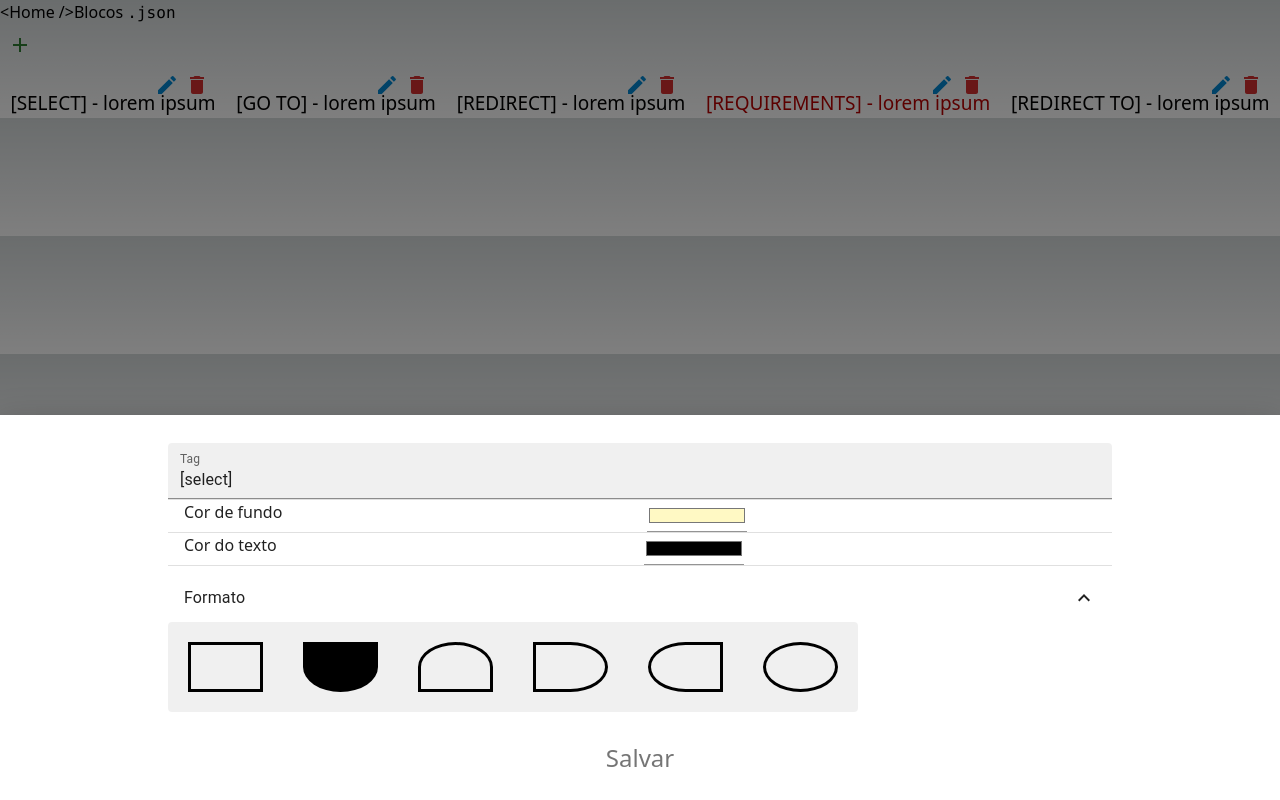
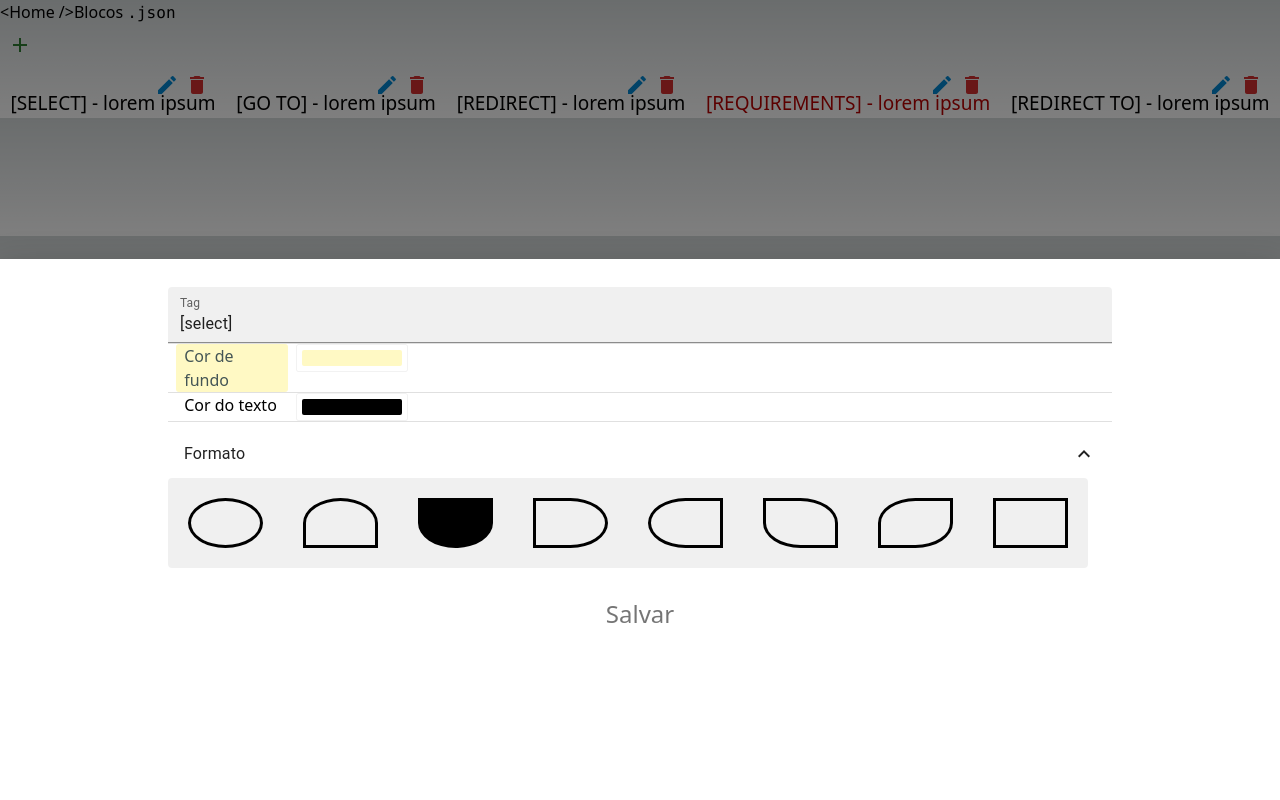
Before and after one commit to Dogl4/update-jsons, a Next.js app: page /blocos in a window 1280 px wide. Both pictures are taken after a click on the button 166 px from the left and 85 px from the top of the page. Built offline with nearby package versions, Linux system fonts and the light colour scheme.

Commit message:
feat: changed component of select color

```diff
--- a/package.json
+++ b/package.json
@@ -22,8 +22,13 @@
     "next": "13.4.8",
     "postcss": "8.4.25",
     "react": "18.2.0",
+    "react-color": "^2.19.3",
     "react-dom": "18.2.0",
     "tailwindcss": "3.3.2",
     "typescript": "5.1.6"
+  },
+  "devDependencies": {
+    "@types/react-color": "^3.0.6",
+    "@types/reactcss": "^1.2.6"
   }
 }
--- /dev/null
+++ b/src/components/PageBlocks/EditInfos/SketchPicker/index.tsx
@@ -0,0 +1,70 @@
+"use strict";
+
+import React, { useState, useEffect } from "react";
+import reactCSS from "reactcss";
+import { SketchPicker } from "react-color";
+import { COLORS_OF_PALLET } from "@/constants";
+
+export default function SketchExample({ styleBlock, setStyleBlock, value }: any) {
+  const [state, setState] = useState({
+    displayColorPicker: false,
+    background: styleBlock[value] || "#000"
+  });
+
+  const handleClick = () => {
+    setState({ ...state, displayColorPicker: !state.displayColorPicker });
+  };
+
+  const handleClose = () => {
+    setState({ ...state, displayColorPicker: false });
+  };
+
+  const handleChange = (color: any | undefined) => {
+    setState({ ...state, background: color.hex });
+    setStyleBlock({ ...styleBlock, [value]: color.hex });
+  };
+
+  const styles = reactCSS({
+    default: {
+      swatch: {
+        padding: "5px",
+        background: "#fff",
+        borderRadius: "1px",
+        boxShadow: "0 0 0 0.5px rgba(0,0,0,.1)",
+        cursor: "pointer",
+        margin: '1px'
+      },
+      color: {
+        width: "36px",
+        height: "14px",
+        borderRadius: "2px",
+        background: state.background,
+      }
+    },
+  });
+
+  return (
+    <div>
+      <div style={styles.swatch} onClick={handleClick}>
+        <div
+          style={{
+            width: "100px",
+            height: "16px",
+            borderRadius: "2px",
+            background: state.background,
+          }}
+        />
+      </div>
+      {state.displayColorPicker ? (
+        <div style={{ position: "absolute", zIndex: "2" }}>
+          <div style={{ position: "fixed", top: "0px", right: "0px", bottom: "0px", left: "0px" }} onClick={handleClose} />
+          <SketchPicker
+            presetColors={COLORS_OF_PALLET}
+            color={state.background}
+            onChange={handleChange}
+          />
+        </div>
+      ) : null}
+    </div>
+  );
+}
--- a/src/components/PageBlocks/EditInfos/index.tsx
+++ b/src/components/PageBlocks/EditInfos/index.tsx
@@ -5,7 +5,6 @@ import {
   Divider,
   Drawer,
   IconButton,
-  Input,
   List,
   ListItemButton,
   ListItemText,
@@ -18,6 +17,7 @@ import {
 import React, { useEffect, useState } from "react";
 import ExpandLess from '@mui/icons-material/ExpandLess';
 import ExpandMore from '@mui/icons-material/ExpandMore';
+import SketchPicker from './SketchPicker';
 
 const ToggleButtonGroupEdit = styled(ToggleButtonGroup)({
   backgroundColor: 'rgba(0, 0, 0, 0.06)',
@@ -37,7 +37,6 @@ export default function EditInfos({
   open: state,
   toggleDrawer,
   addBlock,
-  closeDrawer,
   styleBlock,
   setStyleBlock
 }: any) {
@@ -64,6 +63,10 @@ export default function EditInfos({
     setStyleBlock({ ...styleBlock, shape: newAlignment })
   };
 
+  const changeColorInInput = (event: any, valueType: string) => {
+    setStyleBlock({ ...styleBlock, [valueType]: event.target?.value });
+  };
+
   const list = (anchor: any) => (
     <div style={{ width: '80%', margin: '0 auto' }}>
       <Box
@@ -83,24 +86,35 @@ export default function EditInfos({
                 variant="filled"
                 placeholder={description}
                 value={styleBlock[value]}
-                onChange={(e) => setStyleBlock({ ...styleBlock, [value]: e.target.value })}
+                onChange={(e) => changeColorInInput(e, value)}
               />
               <Divider />
             </>
           ))}
           {
-            [{ title: "Cor de fundo", value: 'backgroundColor' },
-            { title: "Cor do texto", value: 'textColor' }
-          ].map(({ title, value }) => (
+            [{ title: "Cor de fundo", value: 'backgroundColor', cssColor: 'backgroundColor' },
+            { title: "Cor do texto", value: 'textColor', cssColor: 'color' }
+          ].map(({ title, value, cssColor }) => (
             <>
-              <div key={title} style={{ display: 'grid', gridTemplateColumns: 'auto auto' }}>
-                <h2 style={{ marginLeft: '16px' }}>{title}</h2>
-                <Input
-                  type="color"
-                  value={styleBlock[value]}
-                  sx={{ width: '100px' }}
-                  onChange={(e: any) => setStyleBlock({ ...styleBlock, [value]: e.target.value })}
-                  />
+              <div key={title} style={{ display: 'flex' }}>
+                <h2
+                  style={{
+                    margin: '0 8.2px',
+                    borderRadius: '3px',
+                    fontWeight: '400',
+                    padding: '0 8px',
+                    color: '#455',
+                    width: "112px",
+                    [cssColor]: styleBlock[value]
+                  }}
+                >
+                  {title}
+                </h2>
+                <SketchPicker
+                  value={value}
+                  styleBlock={styleBlock}
+                  setStyleBlock={setStyleBlock}
+                />
               </div>
               <Divider />
             </>
@@ -121,19 +135,21 @@ export default function EditInfos({
             aria-label="Platform"
             className="format-block"
           >
-            <ToggleButtonEdit color="success" value="0" style={{ border: '3px solid black', margin: "20px", borderRadius: '0', width: '75px', height: '50px' }}></ToggleButtonEdit>
+            <ToggleButtonEdit value="50%" style={{ border: '3px solid black', margin: "20px", borderRadius: '50%', width: '75px', height: '50px' }}></ToggleButtonEdit>
+            <ToggleButtonEdit value="50% 50% 0 0" style={{ border: '3px solid black', margin: "20px", borderRadius: '50% 50% 0 0', width: '75px', height: '50px' }}></ToggleButtonEdit>
             <ToggleButtonEdit value="0 0 50% 50%" style={{ border: '3px solid black', margin: "20px", borderRadius: '0 0 50% 50%', width: '75px', height: '50px' }}></ToggleButtonEdit>
-            <ToggleButtonEdit value="50% 50% 0 0" style={{ border: '3px solid black', margin: "20px", borderRadius: '50% 50% 0 0', width: '75px', height: '50px' }}></ToggleButtonEdit>
             <ToggleButtonEdit value="0 50% 50% 0" style={{ border: '3px solid black', margin: "20px", borderRadius: '0 50% 50% 0', width: '75px', height: '50px' }}></ToggleButtonEdit>
             <ToggleButtonEdit value="50% 0 0 50%" style={{ border: '3px solid black', margin: "20px", borderRadius: '50% 0 0 50%', width: '75px', height: '50px' }}></ToggleButtonEdit>
-            <ToggleButtonEdit value="50%" style={{ border: '3px solid black', margin: "20px", borderRadius: '50%', width: '75px', height: '50px' }}></ToggleButtonEdit>
+            <ToggleButtonEdit value="0 50% 0 50%" style={{ border: '3px solid black', margin: "20px", borderRadius: '0 50% 0 50%', width: '75px', height: '50px' }}></ToggleButtonEdit>
+            <ToggleButtonEdit value="50% 0 50% 0" style={{ border: '3px solid black', margin: "20px", borderRadius: '50% 0 50% 0', width: '75px', height: '50px' }}></ToggleButtonEdit>
+            <ToggleButtonEdit color="success" value="0" style={{ border: '3px solid black', margin: "20px", borderRadius: '0', width: '75px', height: '50px' }}></ToggleButtonEdit>
           </ToggleButtonGroupEdit>
         </Collapse>
       </Box>
 
       <Tooltip title="Adicionar mais blocos">
         <IconButton
-          sx={{ "&:hover": { backgroundColor: "#11a811", color: "#333" }, borderRadius: "6px", width: '100%', marginBottom: '16px' }}
+          sx={{ "&:hover": { backgroundColor: "#11a811", color: "#333" }, borderRadius: "6px", width: '100%', marginBottom: '160px' }}
           onClick={() => { addBlock() } }
         >
           Salvar
--- a/src/constants/index.ts
+++ b/src/constants/index.ts
@@ -30,3 +30,5 @@ export const DEFAULT_BLOCKS = [
     textColor: '#000000',
   }
 ];
+
+export const COLORS_OF_PALLET = ["#0D47A1", "#1976D2", "#2196F3", "#64B5F6", "#BBDEFB", "#02FF00", "#194D33", "#388E3C", "#4CAF50", "#7BDCB5", "#81C784", "#C8E6C9", "#512DA8", "#673AB7", "#9900EF", "#AB149E","#9575CD", "#D1C4E9", "#FF00D7", "#880E4F", "#C2185B", "#E91E63", "#F06292", "#F8BBD0", "#FF0000", "#B80000", "#DB3E00", "#EB9694", "#FAD0C3", "#F57C00", "#FF9800", "#FFB74D", "#FFE0B2", "#FFE500", "#FFEB3B", "#FFF176", "#FFF9C4", "#3E2723", "#5D4037", "#795548", "#A1887F", "#D7CCC8", "#263238", "#455A64", "#607D8B", "#90A4AE", "#CFD8DC", "#000000", "#525252", "#969696", "#D9D9D9"]
```
Also changed, not shown: 1 other file (tests, documents, lock files or other folders).
